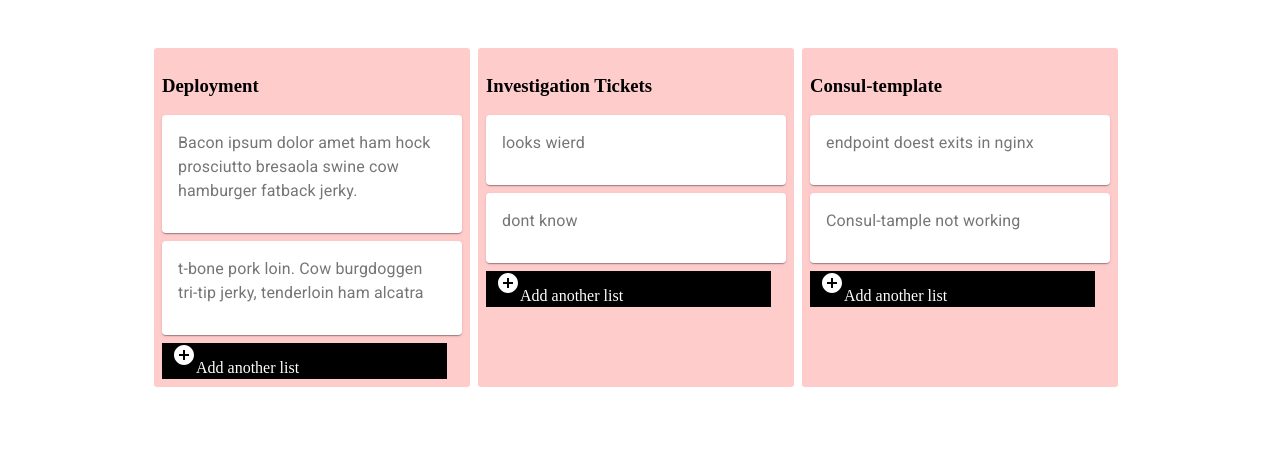
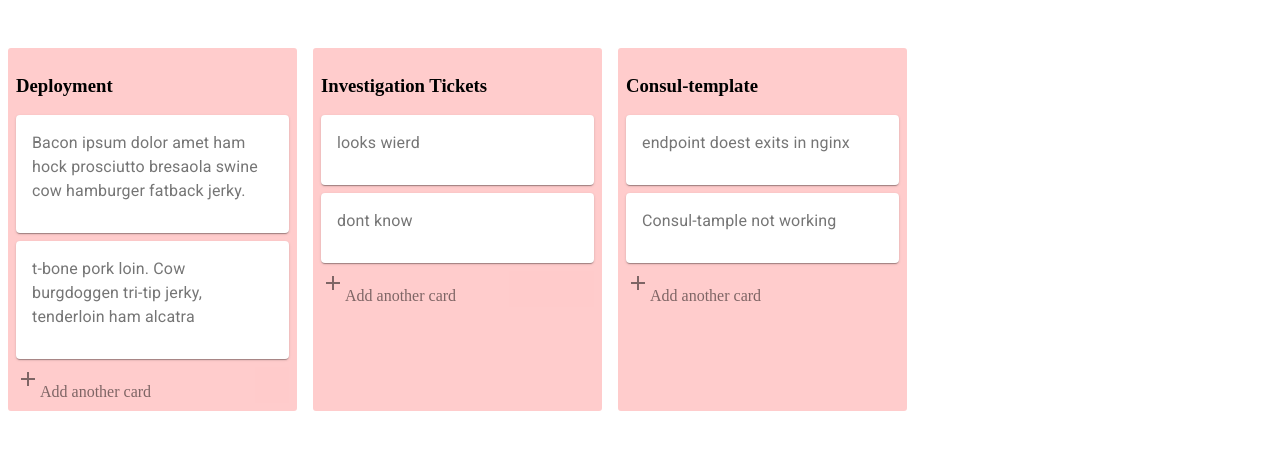
Before and after one commit to rayan147/tasktracker-, a React (Create React App) app: page / in a window 1280 px wide. Shown: the top 450 px of the page. Built offline with nearby package versions, Linux system fonts and the light colour scheme.

Commit message:
added react-autotextarea

```diff
--- a/package.json
+++ b/package.json
@@ -12,6 +12,7 @@
     "react-dom": "^17.0.1",
     "react-redux": "^7.2.2",
     "react-scripts": "4.0.1",
+    "react-textarea-autosize": "^8.3.0",
     "redux": "^4.0.5",
     "web-vitals": "^0.2.4"
   },
--- a/src/components/App.js
+++ b/src/components/App.js
@@ -13,8 +13,11 @@
 const styles ={
   listsContainer:{
     display:"flex",
-    justifyContent:"center",
-    marginTop:"3rem"
+    justifyContent:"start",
+    flexWrap:"wrap",
+    marginTop:"3rem",
+
+
 
   }
 }
--- a/src/components/TaskButton.js
+++ b/src/components/TaskButton.js
@@ -1,27 +1,42 @@
 import React,{useState} from "react"
-import AddCircleIcon from '@material-ui/icons/AddCircle'
-
+import AddIcon from '@material-ui/icons/Add';
+import {Card} from "@material-ui/core"
+import TextareaAutosize from 'react-textarea-autosize';
 const TaskButton = ({list}) => {
-    const renderAddButton = ()=> {
+    const [isOpen,setOpen] = useState(false)
+      const isFormOpen =( ) => setOpen(!isOpen)
+      const renderAddButton = ()=> {
         const buttonText = list ? "Add another list" :"Add another card"
         const buttonTextOpacity = list ? 1 : 0.5
         const buttonTextColor  =list ?"white" : "inherit"
-        const buttonTextBackground = list ? "rgba(0.0.0.15)" : "inherit"
+        const buttonTextBackground = list ? "rgba(0.0.0.5)" : "inherit"
         return (
-            <div style={{
+            <div onClick={isFormOpen} style={{
                 ...styles.openFormButtonGroup,
                 opacity:buttonTextOpacity,
                 color:buttonTextColor,
                 background:buttonTextBackground
             }}>
-            <AddCircleIcon/>
+           <AddIcon/>
         <p>{buttonText}</p>
+
                 </div>
         )
     }
+
+    const renderForm =()=>{
+        const placeholder = list ? "Enter a list title" : "Enter a title for this card"
+        const buttonTitle = list ? "Add list" : "Add Card"
+        return <div>
+            <Card>
+            <TextareaAutosize>
+                </TextareaAutosize>
+            </Card>
+        </div>
+    }
     return (
         <>
-         {renderAddButton()}
+         {isOpen ? renderForm() : renderAddButton()}
         </>
     )
 }
@@ -32,8 +47,7 @@
         aliginItems:"center",
         cursor:"pointer",
         height:36,
-        width:275,
-        paddingLeft:10
+
 
     }
 }
--- a/src/components/TaskList.js
+++ b/src/components/TaskList.js
@@ -8,7 +8,7 @@
         </h3>
 
             {cards.map(card => <TaskCard key={cards.id} text={card.text} />)}
-        <TaskButton list />
+        <TaskButton />
         </div>
 
     )
@@ -18,9 +18,9 @@
     container:{
     borderRadius:3,
     backgroundColor:"#fcc",
-    width:300,
+    width:273,
     padding:8,
-    marginRight:8
+    marginRight :"1rem"
     }
 }
 export default TaskList
```
Also changed, not shown: 2 other files (tests, documents, lock files or other folders).
